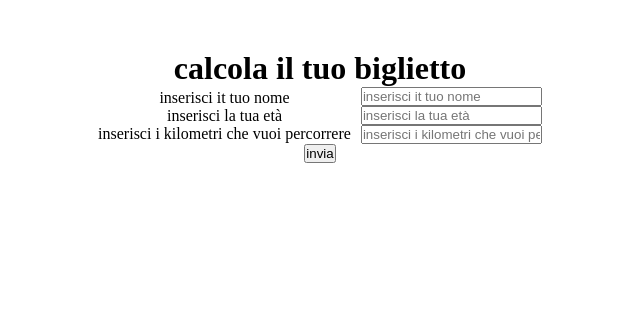
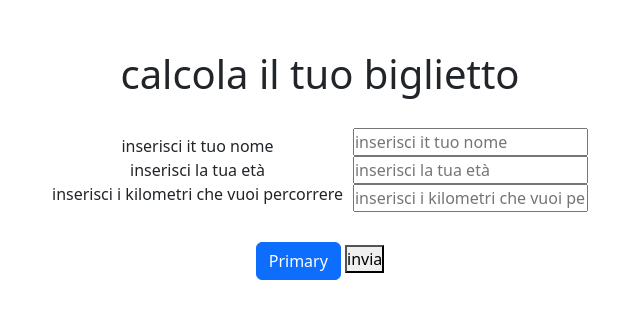
Before and after one commit to willymariino/js-biglietto-treno-form, a plain HTML site: page index.html in a window 1280 px wide. Shown: the whole page, without its empty margins (370-1010 px from the left). Drawn offline with nearby package versions, Linux system fonts and the light colour scheme.

Commit message:
bootstrap test

```diff
--- a/index.html
+++ b/index.html
@@ -5,6 +5,8 @@
     <meta charset="UTF-8">
     <meta name="viewport" content="width=device-width, initial-scale=1.0">
     <title>calcolo biglietto treno</title>
+    <link href="https://cdn.jsdelivr.net/npm/bootstrap@5.3.3/dist/css/bootstrap.min.css" rel="stylesheet"
+        integrity="sha384-QWTKZyjpPEjISv5WaRU9OFeRpok6YctnYmDr5pNlyT2bRjXh0JMhjY6hW+ALEwIH" crossorigin="anonymous">
     <link rel="stylesheet" href="style.css">
 </head>
 
@@ -31,6 +33,7 @@
 
             </div>
 
+            <button type="button" class="btn btn-primary">Primary</button>
             <button type="button" id="send-task"> invia</button>
         </form>
 
--- a/style.css
+++ b/style.css
@@ -13,6 +13,11 @@ main {
     margin-left: 100px;
 }
 
+h1 {
+    font-size: 2.5rem;
+    margin-bottom: 30px;
+}
+
 /* Main container */
 .container {
     display: flex;
@@ -20,7 +25,7 @@ main {
     max-width: 1400px;
     gap: 10px;
     justify-content: center;
-    margin: 0 auto;
+    margin-bottom: 30px;
 
 }
 
```
